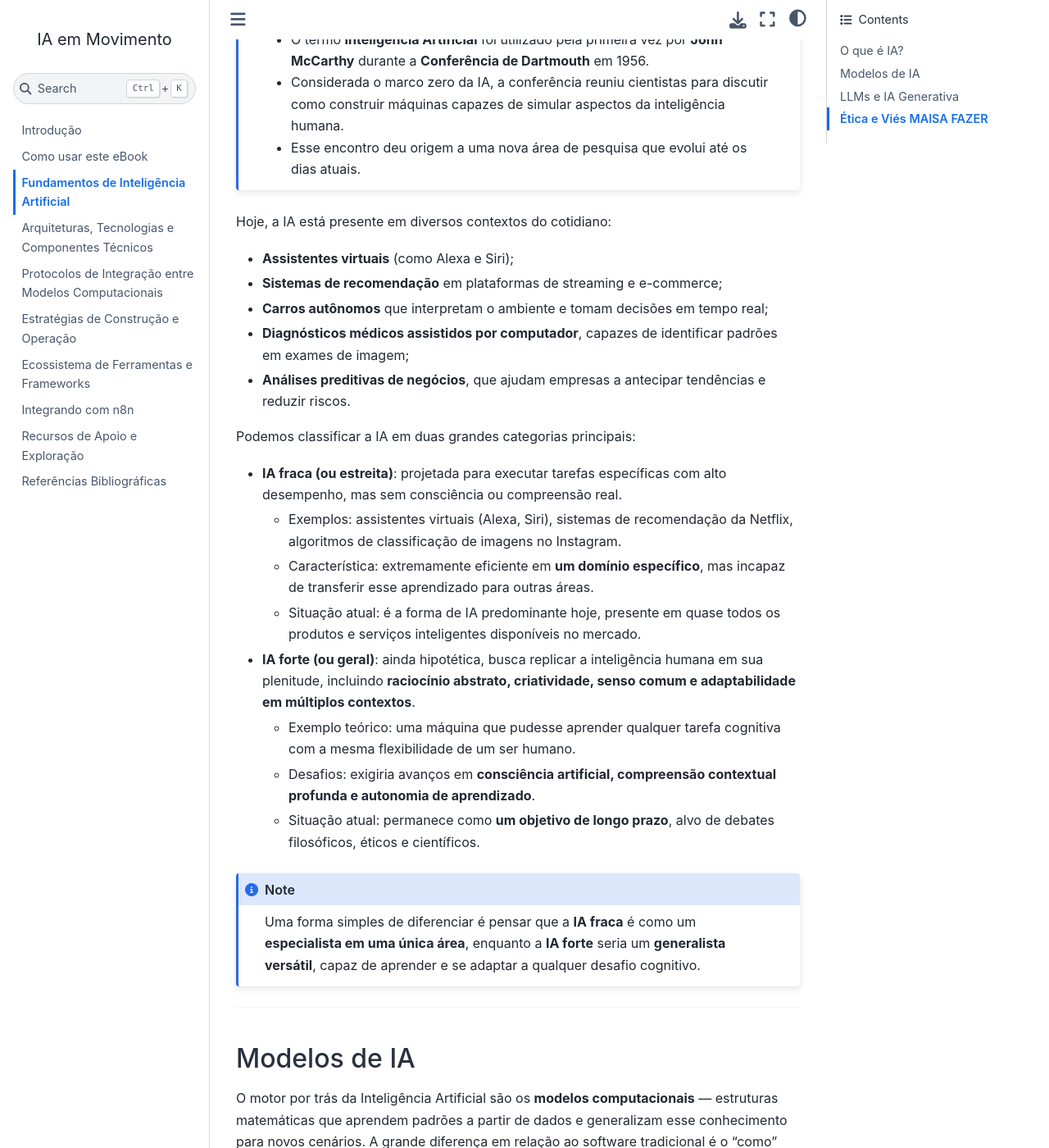
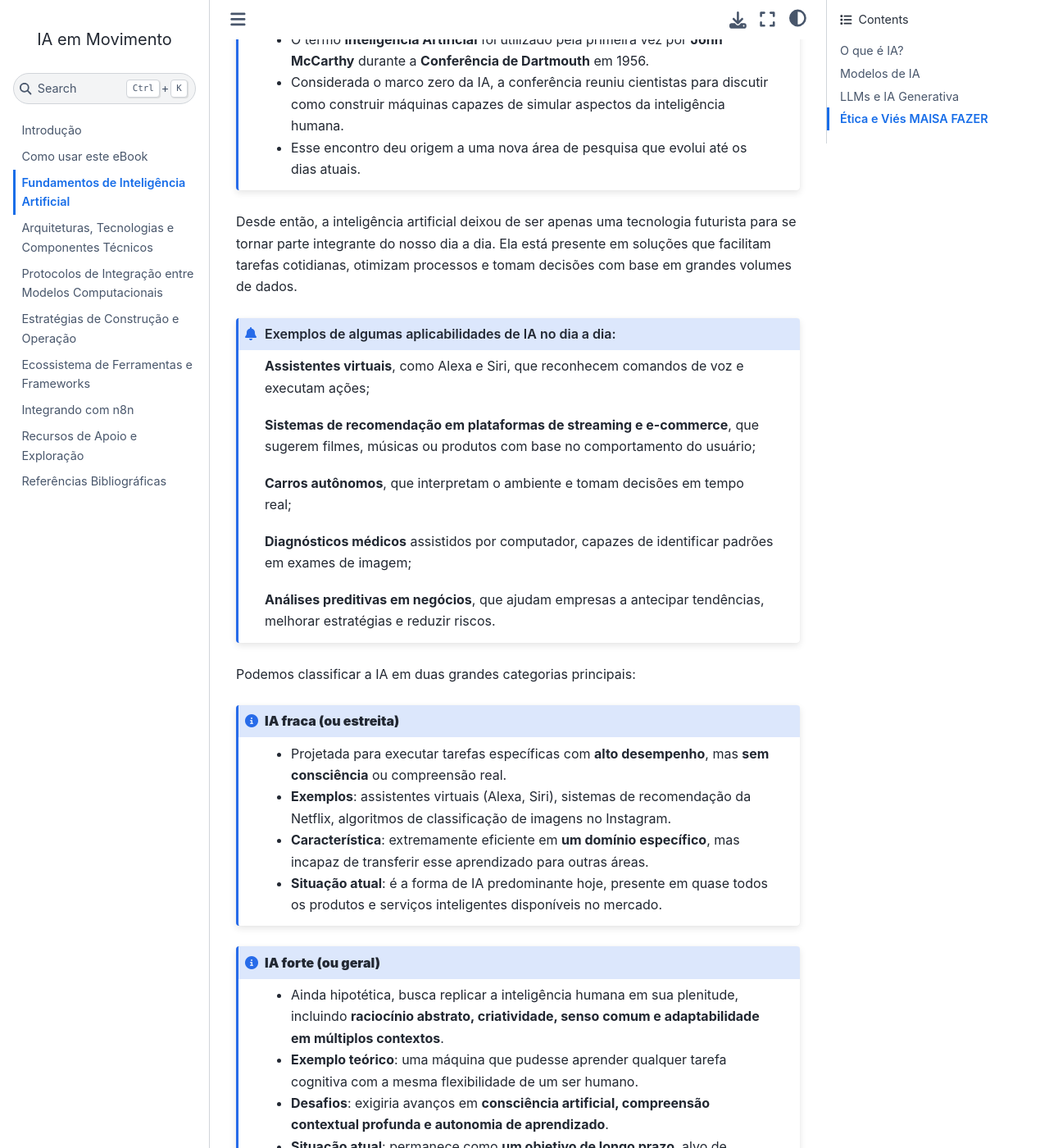
Before and after one commit to unb-lamfo-negocios-ai/LivroIAemMovimento, a Jupyter Book: the page built from capitulos/capFundamentos_de_IA.md, in a window 1280 px wide and 1400 px high, scrolled down 1105 px. Shown: the whole window at 82% size. Built offline with Jupyter Book 1.0.4 settings and Sphinx 7.4.7 and the Sphinx Book theme 1.1.4, drawn with Linux system fonts in a browser that asks for light colours; pages that are not in the unit, such as notebooks, are missing from menus; cross-references to code outside the pages are shown as plain code.

Commit message:
Update capFundamentos_de_IA.md

````diff
--- a/capitulos/capFundamentos_de_IA.md
+++ b/capitulos/capFundamentos_de_IA.md
@@ -32,32 +32,42 @@ O conceito de IA surgiu na década de 1950, quando pesquisadores como **Alan Tur
 
 ```
 
-Hoje, a IA está presente em diversos contextos do cotidiano:
+Desde então, a inteligência artificial deixou de ser apenas uma tecnologia futurista para se tornar parte integrante do nosso dia a dia. Ela está presente em soluções que facilitam tarefas cotidianas, otimizam processos e tomam decisões com base em grandes volumes de dados.
 
-- **Assistentes virtuais** (como Alexa e Siri);
-- **Sistemas de recomendação** em plataformas de streaming e e-commerce;
-- **Carros autônomos** que interpretam o ambiente e tomam decisões em tempo real;
-- **Diagnósticos médicos assistidos por computador**, capazes de identificar padrões em exames de imagem;
-- **Análises preditivas de negócios**, que ajudam empresas a antecipar tendências e reduzir riscos.
+```{admonition} Exemplos de algumas aplicabilidades de IA no dia a dia:
+:class: exemplo
+
+**Assistentes virtuais**, como Alexa e Siri, que reconhecem comandos de voz e executam ações;
+
+**Sistemas de recomendação em plataformas de streaming e e-commerce**, que sugerem filmes, músicas ou produtos com base no comportamento do usuário;
+
+**Carros autônomos**, que interpretam o ambiente e tomam decisões em tempo real;
+
+**Diagnósticos médicos** assistidos por computador, capazes de identificar padrões em exames de imagem;
+
+**Análises preditivas em negócios**, que ajudam empresas a antecipar tendências, melhorar estratégias e reduzir riscos.
+```
 
 Podemos classificar a IA em duas grandes categorias principais:
 
-- **IA fraca (ou estreita)**: projetada para executar tarefas específicas com alto desempenho, mas sem consciência ou compreensão real.
-  - Exemplos: assistentes virtuais (Alexa, Siri), sistemas de recomendação da Netflix, algoritmos de classificação de imagens no Instagram.
-  - Característica: extremamente eficiente em **um domínio específico**, mas incapaz de transferir esse aprendizado para outras áreas.
-  - Situação atual: é a forma de IA predominante hoje, presente em quase todos os produtos e serviços inteligentes disponíveis no mercado.
+```{admonition} **IA fraca (ou estreita)**
+:class: note
+  - Projetada para executar tarefas específicas com **alto desempenho**, mas **sem consciência** ou compreensão real.
+  - **Exemplos**: assistentes virtuais (Alexa, Siri), sistemas de recomendação da Netflix, algoritmos de classificação de imagens no Instagram.
+  - **Característica**: extremamente eficiente em **um domínio específico**, mas incapaz de transferir esse aprendizado para outras áreas.
+  - **Situação atual**: é a forma de IA predominante hoje, presente em quase todos os produtos e serviços inteligentes disponíveis no mercado.
+```
 
-- **IA forte (ou geral)**: ainda hipotética, busca replicar a inteligência humana em sua plenitude, incluindo **raciocínio abstrato, criatividade, senso comum e adaptabilidade em múltiplos contextos**.
-  - Exemplo teórico: uma máquina que pudesse aprender qualquer tarefa cognitiva com a mesma flexibilidade de um ser humano.
-  - Desafios: exigiria avanços em **consciência artificial, compreensão contextual profunda e autonomia de aprendizado**.
-  - Situação atual: permanece como **um objetivo de longo prazo**, alvo de debates filosóficos, éticos e científicos.
+```{admonition} **IA forte (ou geral)**
+:class: note
+  - Ainda hipotética, busca replicar a inteligência humana em sua plenitude, incluindo **raciocínio abstrato, criatividade, senso comum e adaptabilidade em múltiplos contextos**.
+  - **Exemplo teórico**: uma máquina que pudesse aprender qualquer tarefa cognitiva com a mesma flexibilidade de um ser humano.
+  - **Desafios**: exigiria avanços em **consciência artificial, compreensão contextual profunda e autonomia de aprendizado**.
+  - **Situação atual**: permanece como **um objetivo de longo prazo**, alvo de debates filosóficos, éticos e científicos.
+```
 
-:::{note}
 Uma forma simples de diferenciar é pensar que a **IA fraca** é como um **especialista em uma única área**, enquanto a **IA forte** seria um **generalista versátil**, capaz de aprender e se adaptar a qualquer desafio cognitivo.
-:::
 
-
----
 
 ## Modelos de IA
 
````
